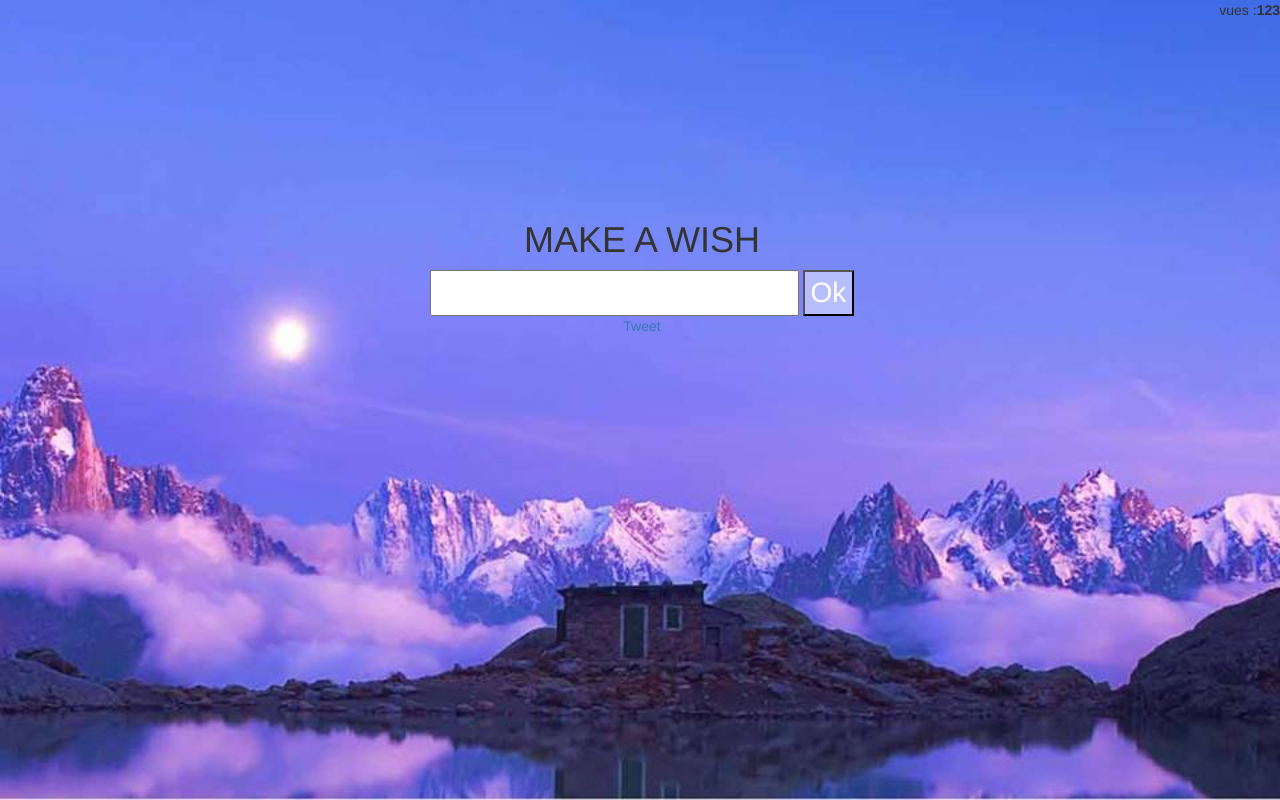
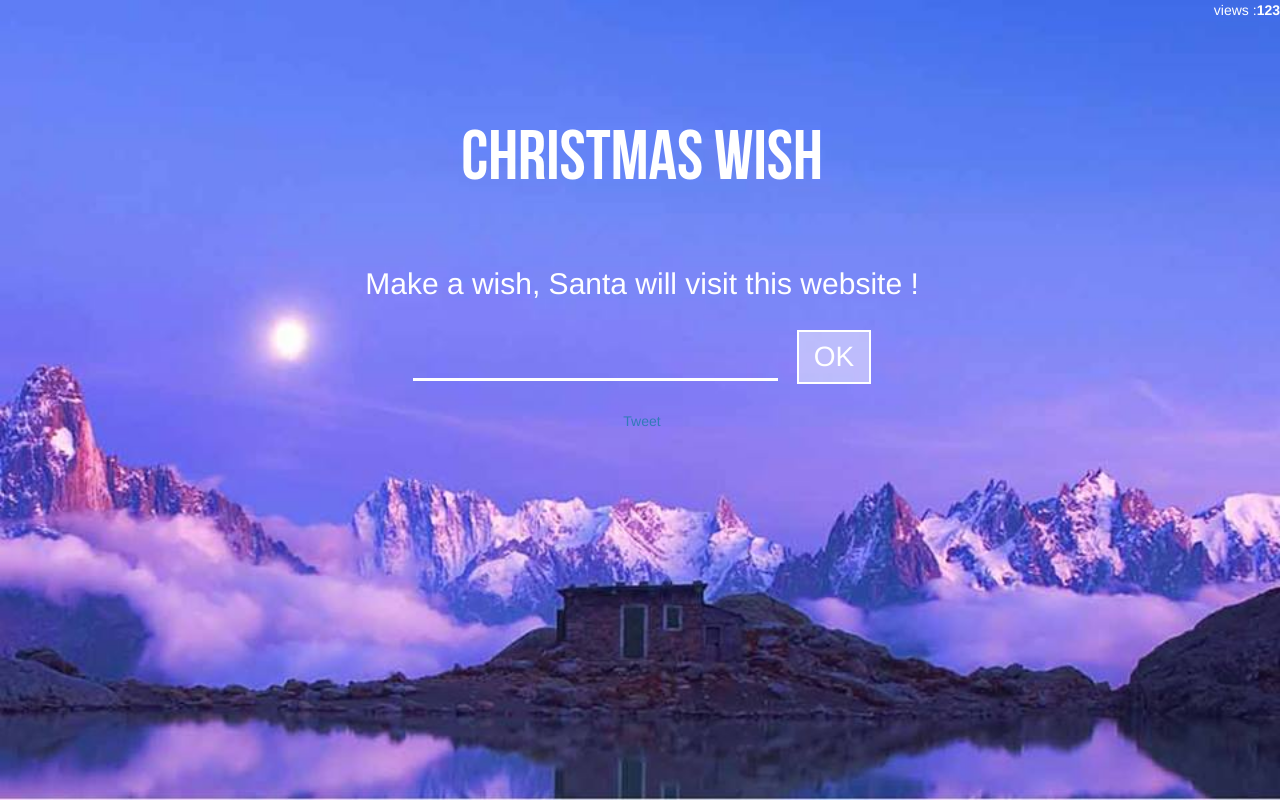
Before and after one commit to razor92100/christmas-wish, a plain HTML site: page index.html in a window 1280 px wide. Drawn offline with Linux system fonts and the light colour scheme.

Commit message:
Design update

```diff
--- a/css/style.css
+++ b/css/style.css
@@ -1,6 +1,11 @@
 /**************************** CSS ************************************/
-
+@font-face{
+    font-family: "Bebas";
+    src: url("../font/BebasNeue.otf"); /* le ../ permet de revenir à
+la racine et ensuite fonts/ pour rentrer dans le dossier des typos */
+}
 body{
+    color: #ffffff;
     background: url(../img/background.jpeg) no-repeat center center fixed;
     -webkit-background-size: cover;
     -moz-background-size: cover;
@@ -9,30 +14,26 @@ body{
 
 }
 header {
-    height: 200px;
+    height: 100px;
 }
 
 .compteur{
     position: absolute;
     top:0;
     right:0;
-
 }
 
 #content{
     height: auto;
-
 }
-
-.inputWish{
-    font-size: 2em;
-}
-
 .btnWish{
     font-size:2em;
-    border-color: 1px solid #ffffff;
+    padding: 5px 15px;
+    border: 2px solid #ffffff;
     background-color: rgba(255,255,255,0.46);
     color: #ffffff;
+    margin-left: 15px;
+    text-transform: uppercase;
 }
 
 /* centered columns styles */
@@ -47,3 +48,23 @@ header {
     /* inline-block space fix */
     margin-right:-4px;
 }
+
+.title1{
+    color: #ffffff;
+    font-size: 5em;
+    font-family: Bebas;
+    margin-bottom: 50px;
+}
+.title2{
+    margin-bottom: 30px;
+}
+.inputWish{
+    font-size: 2em;
+    border-bottom: 3px solid #ffffff;
+    background: none;
+    border-right: none;
+    border-left: none;
+    border-top: none;
+    outline: none;
+    margin-bottom: 30px;
+}
--- a/index.html
+++ b/index.html
@@ -9,7 +9,7 @@
 <body>
     <header>
         <div class="compteur">
-            <p>vues :<strong>123</strong></p>
+            <p>views :<strong>123</strong></p>
         </div>
     </header>
     <!-- Main content -->
@@ -17,7 +17,10 @@
         <div class="container">
             <div class="row row-centered">
                 <div class="col-md-8 col-centered">
-                    <h1>MAKE A WISH</h1>
+                    <h1 class="title1">Christmas wish</h1>
+                </div>
+                <div class="col-md-8 col-centered">
+                    <h2 class="title2">Make a wish, Santa will visit this website !</h2>
                    <form action="">
                         <input type="text" class="inputWish"/>
                         <button type="submit" class="btnWish">Ok</button>
```
Also changed, not shown: font/BebasNeue.otf (added).
